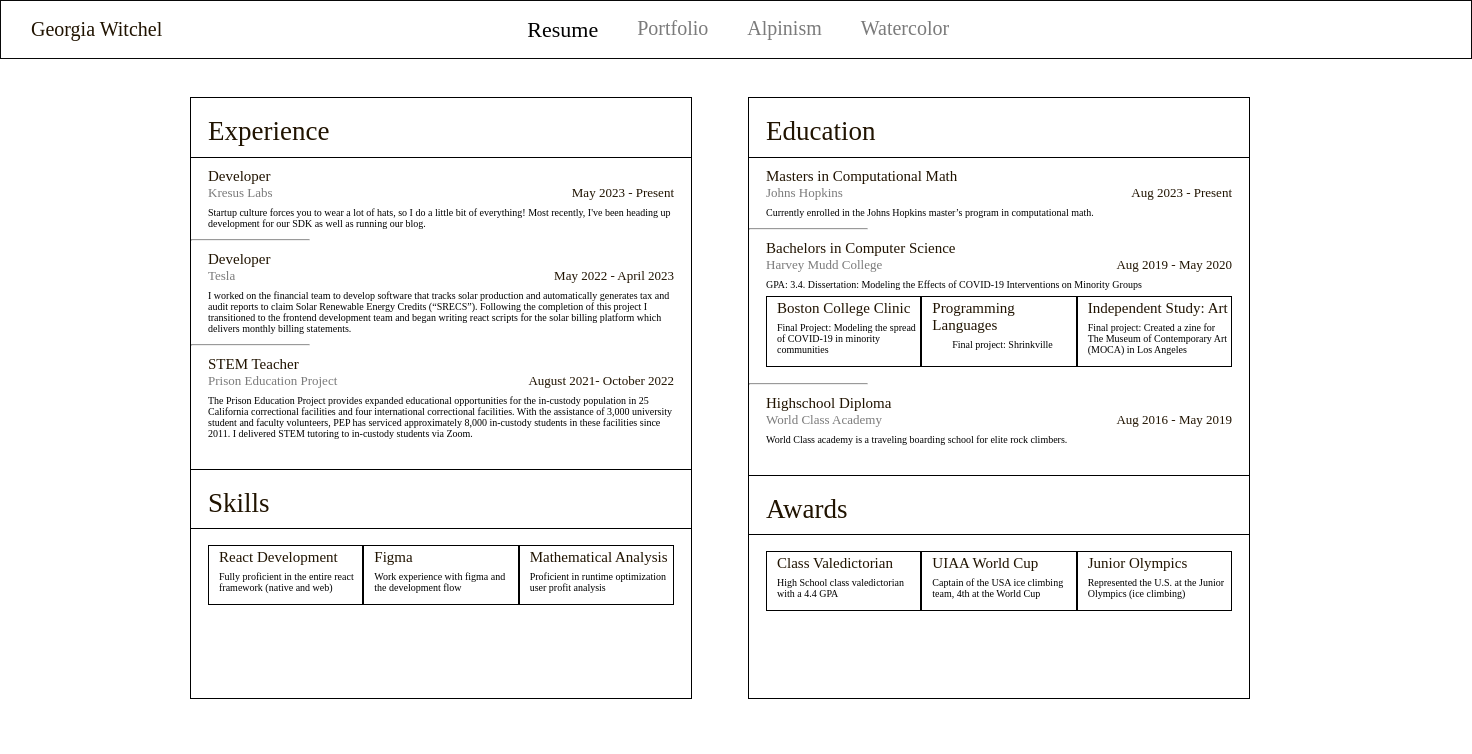
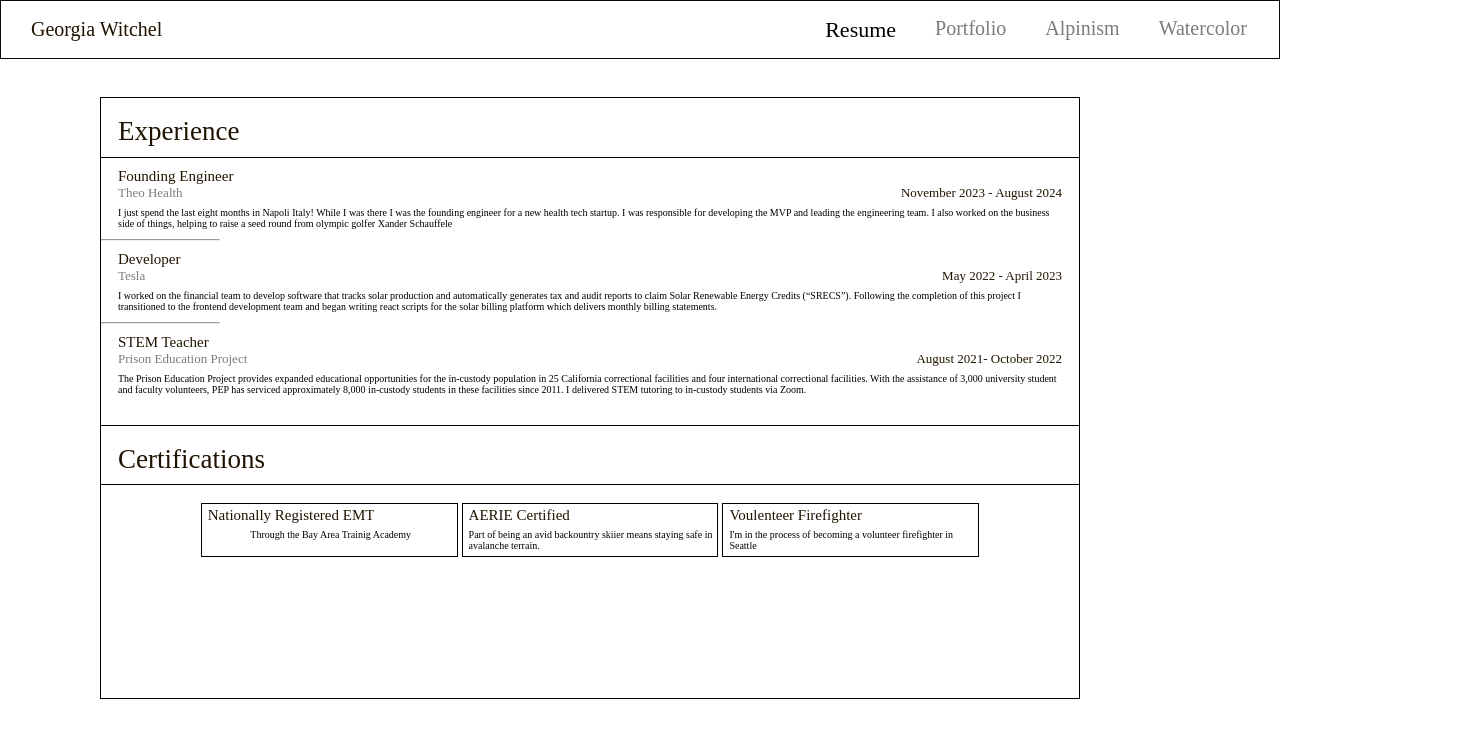
Before and after one commit to gwitchel/personal-website, a React (Create React App) app: page /resume in a window 1280 px wide. Shown: the top 754 px of the page, 1472 px wide, since content can reach past the window. Built offline with nearby package versions, Linux system fonts and the light colour scheme.

Commit message:
updates post theo

```diff
--- a/package.json
+++ b/package.json
@@ -6,8 +6,8 @@
     "@testing-library/jest-dom": "^5.17.0",
     "@testing-library/react": "^13.4.0",
     "@testing-library/user-event": "^13.5.0",
-    "react": "^18.2.0",
-    "react-dom": "^18.2.0",
+    "react": "^18.3.1",
+    "react-dom": "^18.3.1",
     "react-photo-gallery": "^8.0.0",
     "react-responsive-carousel": "^3.2.23",
     "react-scripts": "5.0.1",
@@ -40,5 +40,4 @@
   "devDependencies": {
     "react-router-dom": "^6.14.2"
   }
-
 }
--- a/src/App.css
+++ b/src/App.css
@@ -1,7 +1,7 @@
 /* TODO: make active status for navbar buttons */
 .navbar {
   display: flex;
-  width: 1440px;
+  /* width: 1440px; */
   height: 57px;
   padding-left: 30px;
   justify-content: flex-start;
@@ -20,8 +20,10 @@
 
 .navbar .navbar-buttons {
   display: flex;
-  width: 80%;
-  justify-content: center;
+  /* width: 80%; */
+  flex-grow: 1;
+  margin-right: 32px;
+  justify-content: flex-end;
   align-items: flex-start;
   gap: 39px;
   flex-shrink: 0;
@@ -40,9 +42,10 @@
   display: flex;
   width: 500px;
   height: 600px;
+  flex-grow: 1;
   flex-direction: column;
   align-items: flex-start;
-  flex-shrink: 0;
+  /* flex-shrink: 0; */
 
   border: 1px solid #000;
   background: #FFF;
@@ -66,7 +69,7 @@
 }
 .card {
   display: flex;
-  width: 500px;
+  width: 100%;
   height: auto;
   flex-direction: column;
   align-items: flex-start;
@@ -179,7 +182,8 @@
 
 .title {
   display: flex;
-  width: 500px;
+  flex-grow: 0;
+  width: 100%;
   height: 60px;
   padding: 0px 17px;
   box-sizing: border-box;
@@ -205,7 +209,8 @@
 }
 .littleCardRow{
   display: flex;
-  width: 466px;
+  /* width: 466px; */
+  padding: 0px 17px;
   height:auto;
   align-self: center;
   align-items: center;
@@ -213,12 +218,12 @@
 
 .littleCard {
   /* box-sizing: border-box; */
-
   display: flex;
-  width: 166.666666667px;;
+  flex: 1 0 0;
   height: 100%;
   overflow-y: scroll;
-  padding: 3px 3px 3px 10px;
+  padding: 3px 3px 0px 6px;
+  margin: 0px 2px 0px 2px;
   flex-direction: column;
   align-items: flex-start;
   gap: 5px;
--- a/src/pages/Resume.js
+++ b/src/pages/Resume.js
@@ -5,10 +5,10 @@ import Card from '../components/Card';
 import { LittleCard, LittleCardRow } from '../components/LittleCards';
 
 const experience = [{
-        title: "Developer",
-        subtitle: "Kresus Labs",
-        date: "May 2023 - Present",
-        body :"Startup culture forces you to wear a lot of hats, so I do a little bit of everything! Most recently, I've been heading up development for our SDK as well as running our blog."},
+        title: "Founding Engineer",
+        subtitle: "Theo Health",
+        date: "November 2023 - August 2024",
+        body :"I just spend the last eight months in Napoli Italy! While I was there I was the founding engineer for a new health tech startup. I was responsible for developing the MVP and leading the engineering team. I also worked on the business side of things, helping to raise a seed round from olympic golfer Xander Schauffele"},
     {
         title: "Developer",
         subtitle: "Tesla",
@@ -28,15 +28,15 @@ const experience = [{
     // },
     ]
 const education = [
-    {title: "Masters in Computational Math",
-     subtitle: "Johns Hopkins",
-     date: "Aug 2023 - Present",
-     body: "Currently enrolled in the Johns Hopkins master’s program in computational math."},
+    {title: "Masters in Biomedical Engineering",
+     subtitle: "University of Washington",
+     date: "Aug 2024 - Present",
+     body: "I'm currently getting my masters in BioMed Engineering."},
     {
     title:"Bachelors in Computer Science",
     subtitle:"Harvey Mudd College",
-    date:"Aug 2019 - May 2020",
-    body:'GPA: 3.4. Dissertation: Modeling the Effects of COVID-19 Interventions on Minority Groups'
+    date:"Aug 2019 - May 2023",
+    body:'GPA: 3.7. Dissertation: Modeling the Effects of COVID-19 Interventions on Minority Groups'
     },
     {title: "Highschool Diploma",
     subtitle: "World Class Academy",
@@ -63,14 +63,14 @@ const hmc_courseWork = [
 
 const skills = [
     {
-        title: "React Development",
-        body: "Fully proficient in the entire react framework (native and web)"
+        title: "Nationally Registered EMT",
+        body: "Through the Bay Area Trainig Academy"
     },{
-        title: "Figma",
-        body: "Work experience with figma and the development flow"
+        title: "AERIE Certified",
+        body: "Part of being an avid backountry skiier means staying safe in avalanche terrain."
     },{
-        title: "Mathematical Analysis",
-        body: "Proficient in runtime optimization user profit analysis"
+        title: "Voulenteer Firefighter",
+        body: "I'm in the process of becoming a volunteer firefighter in Seattle"
     }
 ]
 const Awards = [
@@ -100,7 +100,7 @@ function Resume() {
             <Card {...experience[2]}  />
             <br/>
             <div className="title title-top">
-                <h1> Skills</h1>
+                <h1> Certifications</h1>
             </div>
             <br/>
             <LittleCardRow>
--- a/src/pages/pages.css
+++ b/src/pages/pages.css
@@ -1,6 +1,6 @@
 .singlePage {
     display: flex;
-    width: 620px;
+    /* width: 620px; */
     flex-direction: column;
     align-items: flex-start;
     flex-shrink: 0;
@@ -9,7 +9,8 @@
 
 .doublePage {
     display: flex;
-    width: 1440px;
+    padding-left: 100px;
+    padding-right: 200px;
     justify-content: center;
     align-items: flex-start;
     align-content: flex-start;
--- a/src/pages/tech-pages/ShrinkVille.js
+++ b/src/pages/tech-pages/ShrinkVille.js
@@ -22,7 +22,7 @@ function ShrinkVille() {
             <br/><br/>
         <img width="80%" alt="shrinkville" src={'./shrinkville-1.jpg'}></img>
         <br></br>
-          <a href="https://youtu.be/wtfX2UXnVAI" target="_blank" rel="noreferrer"> Watch the full Video explaining shrinkville </a>
+          <a href="https://youtu.be/g9IZfhNzLmU" target="_blank" rel="noreferrer"> Watch the full Video explaining shrinkville </a>
         </div>
 
     </Page>
```
Also changed, not shown: 1 other file (tests, documents, lock files or other folders).
